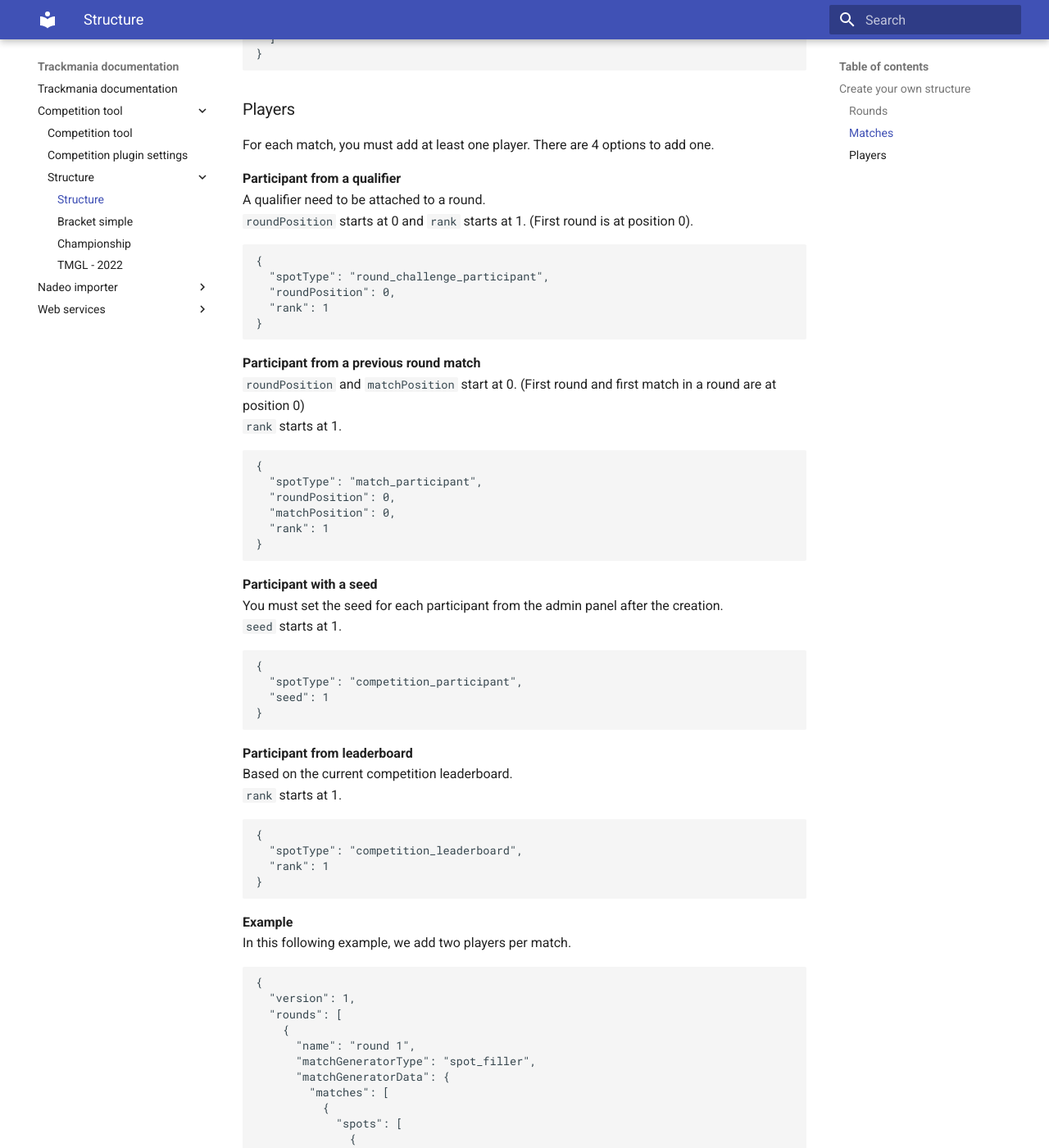
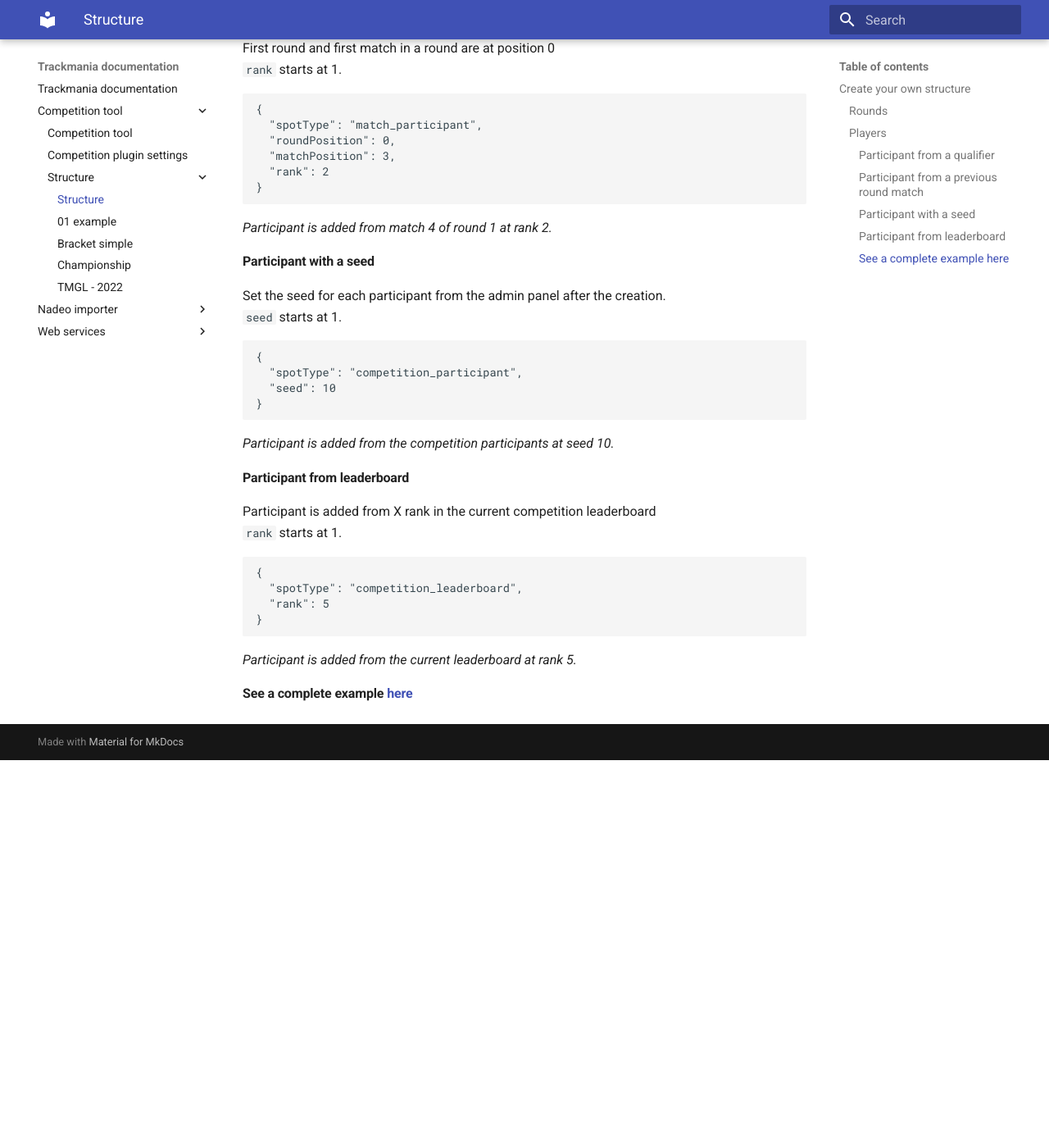
Before and after one commit to nadeo/trackmania-doc, an MkDocs documentation site: the page built from docs/competition-tool/structure/index.md, in a window 1280 px wide and 1400 px high, scrolled down 1533 px. Shown: the whole window at 82% size. Built offline with MkDocs 1.6.1 and Material for MkDocs 9.7.7, drawn with Linux system fonts in a browser that asks for light colours; after the commit the page ends 2460 px from its top, so only the background shows below that; some of the changed text lies outside the part shown.

Commit message:
fix reviews

````diff
--- a/docs/competition-tool/structure/index.md
+++ b/docs/competition-tool/structure/index.md
@@ -1,44 +1,14 @@
 # Structure
 
-To create a new competition in the admin website you can import an existing structure
-or create a new one.
+To create a new competition in the admin website you can import an existing structure or create a new one.
 
-A structure (spot structure) defines composition of your competition. Without a
-structure it is not possible to generate matches of a round.
+A structure (spot structure) defines composition of your competition. Without a structure it is not possible to generate matches of a round.
 
 ## Create your own structure
 
 ### Rounds
-At first, you must choose number of rounds.
-For example a structure with two rounds:
-```json
-{
-  "version": 1,
-  "rounds": [
-    {
-      "name": "round 1",
-      "matchGeneratorType": "spot_filler",
-      "matchGeneratorData": {
-        "matches": []
-      }
-    },
-    {
-      "name": "round 2",
-      "matchGeneratorType": "spot_filler",
-      "matchGeneratorData": {
-        "matches": []
-      }
-    }
-  ]
-}
-```
-Of course, you can add more rounds.
-
-### Matches
-
-Once, you have chosen the number of rounds and write them like the first example.
-You can define number of matches per round.
-For example in the round 1, we decide to add 3 matches:
+Round is an object which contains an array of matches.
+Each round is composed of at least one match which contains an array of participants.
 ```json
 {
   "version": 1,
@@ -53,124 +23,6 @@
           },
           {
             "spots": []
-          },
-          {
-            "spots": []
-          }
-        ]
-      }
-    },
-    {
-      "name": "round 2",
-      "matchGeneratorType": "spot_filler",
-      "matchGeneratorData": {
-        "matches": []
-      }
-    }
-  ]
-}
-```
-
-
-### Players
-For each match, you must add at least one player.
-There are 4 options to add one. <br>
-
-**Participant from a qualifier** <br>
-A qualifier need to be attached to a round.<br>
-`roundPosition` starts at 0 and `rank` starts at 1. (First round is at position 0).
-```json
-{
-  "spotType": "round_challenge_participant",
-  "roundPosition": 0,
-  "rank": 1
-}
-```
-
-**Participant from a previous round match**<br>
-`roundPosition` and `matchPosition` start at 0.  (First round and first match in a round are at position 0)<br>
-`rank` starts at 1.
-```json
-{
-  "spotType": "match_participant",
-  "roundPosition": 0,
-  "matchPosition": 0,
-  "rank": 1
-}
-```
-
-**Participant with a seed**<br>
-You must set the seed for each participant from the admin panel after the creation.<br>
-`seed` starts at 1.
-```json
-{
-  "spotType": "competition_participant",
-  "seed": 1
-}
-```
-
-**Participant from leaderboard**<br>
-Based on the current competition leaderboard.<br>
-`rank` starts at 1.
-```json
-{
-  "spotType": "competition_leaderboard",
-  "rank": 1
-}
-```
-
-**Example**<br>
-In this following example, we add two players per match. <br>
-```json
-{
-  "version": 1,
-  "rounds": [
-    {
-      "name": "round 1",
-      "matchGeneratorType": "spot_filler",
-      "matchGeneratorData": {
-        "matches": [
-          {
-            "spots": [
-              {
-                "spotType": "round_challenge_participant",
-                "roundPosition": 0,
-                "rank": "1"
-              },
-              {
-                "spotType": "round_challenge_participant",
-                "roundPosition": 0,
-                "rank": "6"
-              }
-            ]
-          },
-          {
-            "spots": [
-              {
-                "spotType": "round_challenge_participant",
-                "roundPosition": 0,
-                "rank": "2"
-              },
-              {
-                "spotType": "round_challenge_participant",
-                "roundPosition": 0,
-                "rank": "5"
-              }
-            ]
-          },
-          {
-            "spots": [
-              {
-                "spotType": "round_challenge_participant",
-                "roundPosition": 0,
-                "rank": "3"
-              },
-              {
-                "spotType": "round_challenge_participant",
-                "roundPosition": 0,
-                "rank": "4"
-              }
-            ]
           }
         ]
       }
@@ -181,26 +33,7 @@
       "matchGeneratorData": {
         "matches": [
           {
-            "spots": [
-              {
-                "spotType": "match_participant",
-                "roundPosition": 0,
-                "matchPosition": 0,
-                "rank": 1
-              },
-              {
-                "spotType": "match_participant",
-                "roundPosition": 0,
-                "matchPosition": 1,
-                "rank": 1
-              },
-              {
-                "spotType": "match_participant",
-                "roundPosition": 0,
-                "matchPosition": 2,
-                "rank": 1
-              }
-            ]
+            "spots": []
           }
         ]
       }
@@ -208,3 +41,59 @@
   ]
 }
 ```
+In this example, there are two matches in round 1 and one match in round 2.
+
+### Players
+Add participants in each match.
+There are 4 options to add one.
+
+####Participant from a qualifier <br>
+A qualifier need to be attached to a round.<br>
+First round is at position 0 and `rank` starts at 1.
+
+```json
+{
+  "spotType": "round_challenge_participant",
+  "roundPosition": 0,
+  "rank": 1
+}
+```
+_Participant is added from the qualifier of the round 1 at rank 1._
+
+####Participant from a previous round match<br>
+First round and first match in a round are at position 0<br>
+`rank` starts at 1.
+
+```json
+{
+  "spotType": "match_participant",
+  "roundPosition": 0,
+  "matchPosition": 3,
+  "rank": 2
+}
+```
+_Participant is added from match 4 of round 1 at rank 2._
+
+####Participant with a seed<br>
+Set the seed for each participant from the admin panel after the creation.<br>
+`seed` starts at 1.
+```json
+{
+  "spotType": "competition_participant",
+  "seed": 10
+}
+```
+_Participant is added from the competition participants at seed 10._
+
+####Participant from leaderboard<br>
+Participant is added from X rank in the current competition leaderboard<br>
+`rank` starts at 1.
+```json
+{
+  "spotType": "competition_leaderboard",
+  "rank": 5
+}
+```
+_Participant is added from the current leaderboard at rank 5._
+
+####See a complete example [here](01-example.md)
````
Also changed, not shown: docs/competition-tool/index.md (+0 -6 lines), docs/competition-tool/structure/01-example.md (added, +107 -0 lines), docs/competition-tool/structure/02-bracket-structure.md (renamed from docs/competition-tool/structure/bracket-structure.md), docs/competition-tool/structure/03-championship-structure.md (renamed from docs/competition-tool/structure/championship-structure.md), docs/competition-tool/structure/04-tmgl-structure.md (renamed from docs/competition-tool/structure/tmgl-structure.md).
